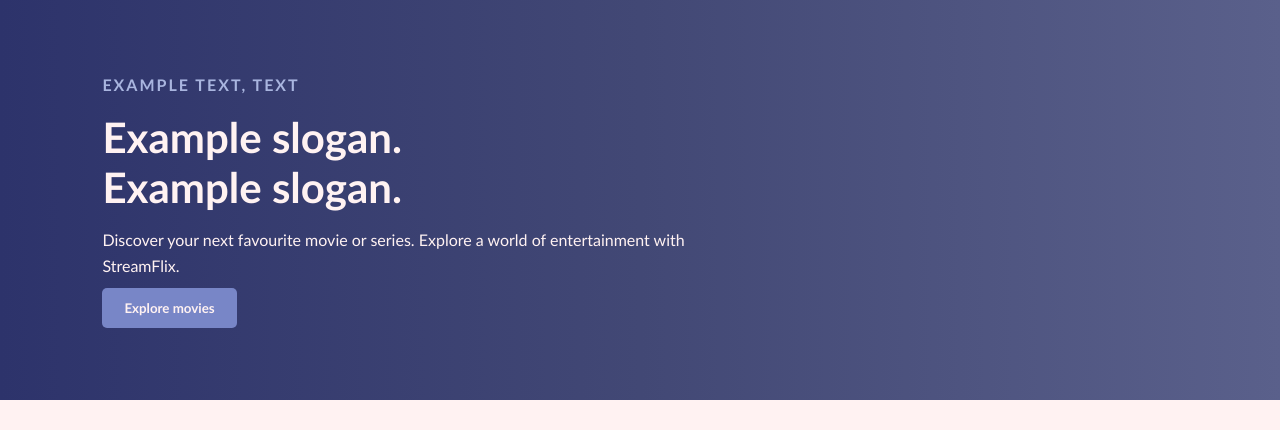
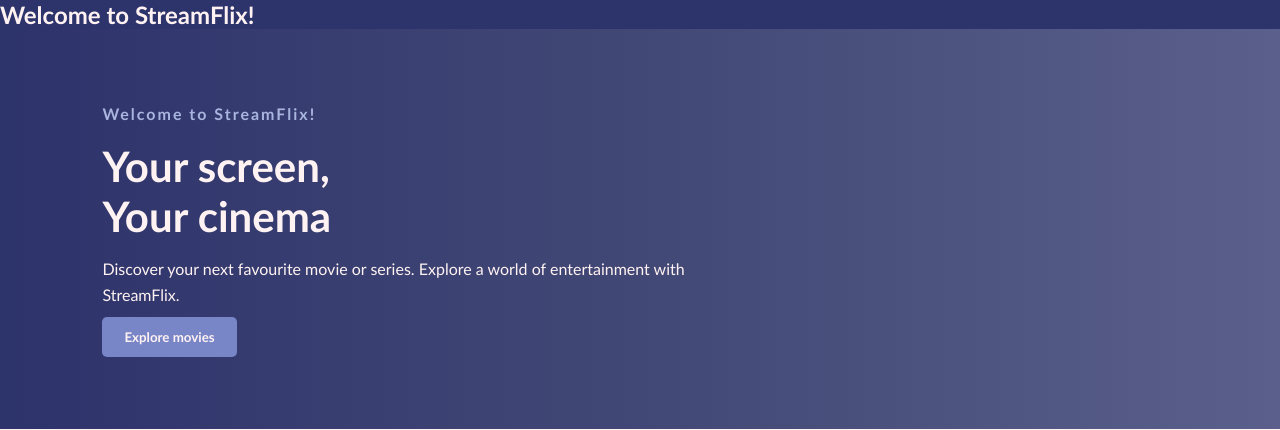
Before and after one commit to Aynur17/StreamFlix, a Spring Boot app: page / in a window 1280 px wide. Shown: the part 70-500 px from the top of the page. Run offline with Spring Boot 4, Linux system fonts and the light colour scheme.

Commit message:
Display selected profile on homepage with a welcome message

```diff
--- a/demo/src/main/resources/static/css/style.css
+++ b/demo/src/main/resources/static/css/style.css
@@ -24,6 +24,11 @@ header {
 .logo {
     color: #A9B5DF;
     font-size: 26px;
+}
+
+header a {
+    text-decoration: none;
+    color: inherit;
 }
 
 nav {
--- a/demo/src/main/resources/static/index.html
+++ b/demo/src/main/resources/static/index.html
@@ -27,13 +27,15 @@
 </header>
 
 <main>
+    <!-- message after login -->
+    <h2 id="welcome-message"></h2>
 
     <div class="hero">
         <div class="hero-content">
-            <p class="subtitle">EXAMPLE TEXT, TEXT</p>
+            <p class="subtitle">Welcome to StreamFlix!</p>
 
-            <h2>Example slogan.<br>
-                Example slogan.</h2>
+            <h2>Your screen,<br>
+                Your cinema</h2>
 
             <p>
                 Discover your next favourite movie or series.
@@ -79,5 +81,19 @@
 
 <script src="js/app.js"></script>
 
+<script>
+    const selectedProfile = JSON.parse(
+        sessionStorage.getItem("selectedProfile")
+    );
+
+    const welcomeMessage = document.getElementById("welcome-message");
+
+    if (selectedProfile) {
+        welcomeMessage.textContent = "You are currently watching as " + selectedProfile.name;
+    } else {
+        welcomeMessage.textContent = "Welcome to StreamFlix!";
+    }
+</script>
+
 </body>
 </html>
--- a/demo/src/main/resources/static/js/profiles.js
+++ b/demo/src/main/resources/static/js/profiles.js
@@ -47,8 +47,10 @@ function displayProfiles() {
         profileElement.appendChild(profileName);
         profileElement.appendChild(ageCategory);
 
-        profileElement.addEventListener("click", function (event) {
-            alert("You selected" + profile.name);
+        profileElement.addEventListener("click", function () {
+            sessionStorage.setItem("selectedProfile", JSON.stringify(profile));
+
+            window.location.href = "index.html";
         });
 
         profilesContainer.appendChild(profileElement);
--- a/demo/src/main/resources/static/login.html
+++ b/demo/src/main/resources/static/login.html
@@ -13,7 +13,9 @@
     <body>
 
     <header>
-        <h1>StreamFlix</h1>
+        <a href="index.html">
+            <h1 class="logo">STREAMFLIX</h1>
+        </a>
 
         <nav>
             <a href="index.html">Home</a>
--- a/demo/src/main/resources/static/profiles.html
+++ b/demo/src/main/resources/static/profiles.html
@@ -12,7 +12,9 @@
     <body>
 
     <header>
-        <h1>StreamFlix</h1>
+        <a href="index.html">
+            <h1 class="logo">STREAMFLIX</h1>
+        </a>
     </header>
 
     <main class="profile-container">
--- a/demo/src/main/resources/static/register.html
+++ b/demo/src/main/resources/static/register.html
@@ -12,7 +12,9 @@
     <body>
 
         <header>
-            <h1>StreamFlix</h1>
+            <a href="index.html">
+                <h1 class="logo">STREAMFLIX</h1>
+            </a>
 
             <nav>
                 <a href="index.html">Home</a>
```
